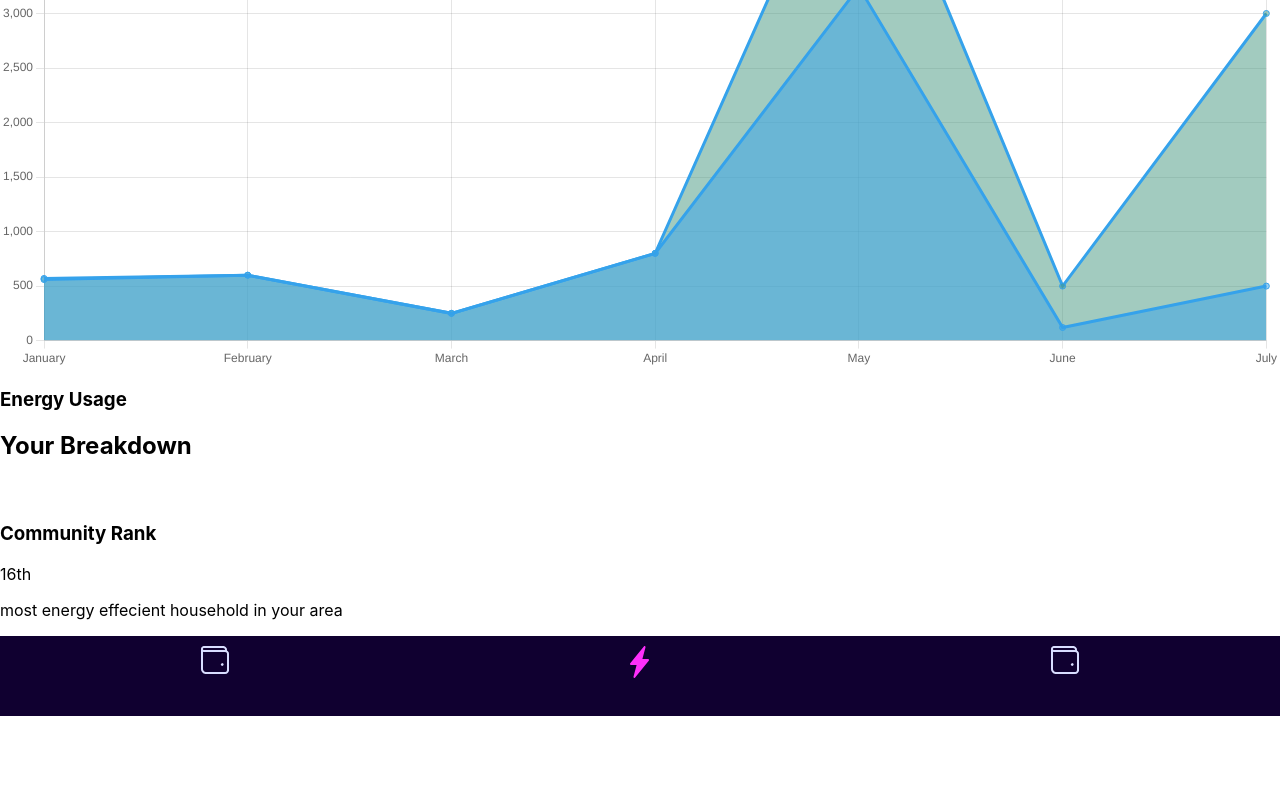
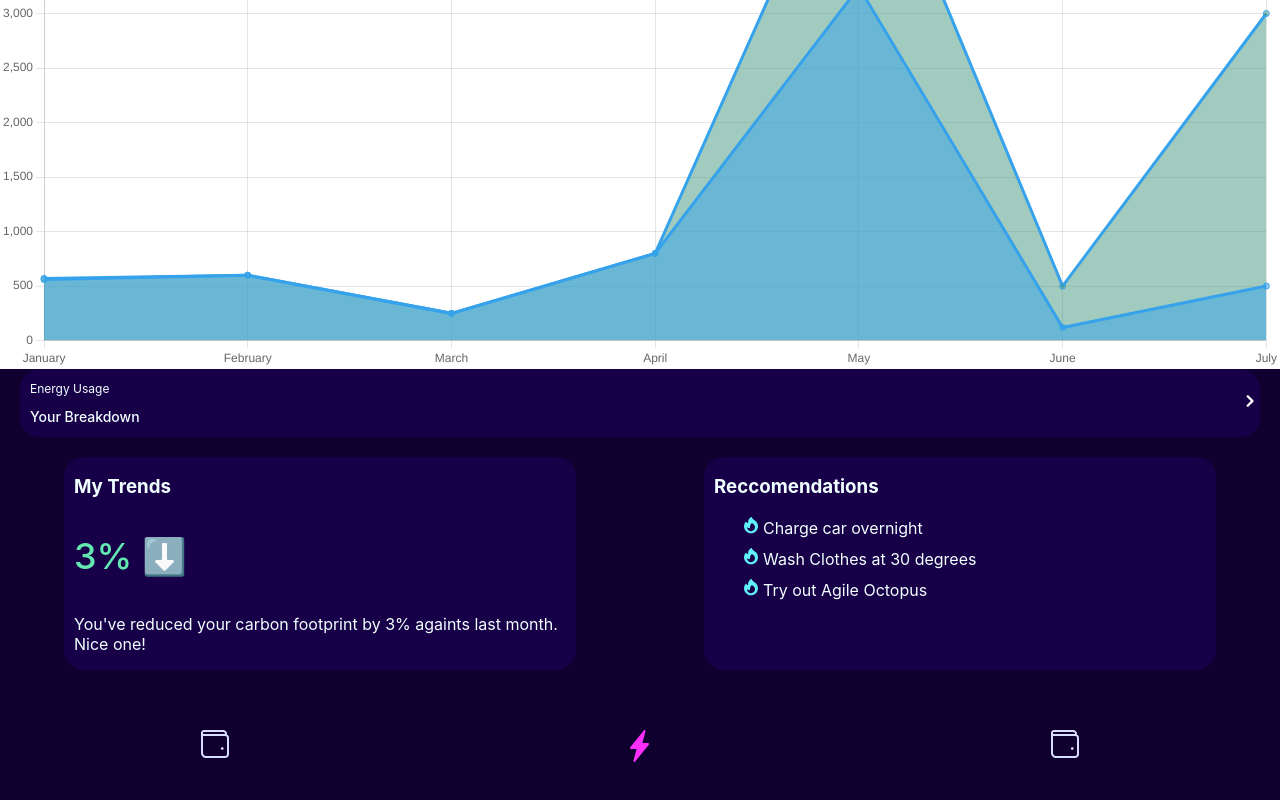
Before and after one commit to mescad/octopus-energy--project-client, a React (Create React App) app: page / in a window 1280 px wide. Shown: the part 391-1191 px from the top of the page. Before the commit the page ends 1107 px from the top, so only its background shows below. Built offline with nearby package versions, Linux system fonts and the light colour scheme.

Commit message:
minor changes

```diff
--- a/src/components/Infosection/Infosction.js
+++ b/src/components/Infosection/Infosction.js
@@ -1,7 +1,7 @@
-import './Infosection.scss';
+import "./Infosection.scss";
 import { Link } from "react-router-dom";
 import arrow from "../../assets/images/icons/entypo_chevron-left.svg";
-
+import fire from "../../assets/images/icons/fire.svg"
 
 const Infosection = () => {
   return (
@@ -17,14 +17,22 @@ const Infosection = () => {
       </div>
       <div className="infosection__vertbox-container">
         <div className="infosection__vertbox">
-                <h3 className="infosection__vertbox-title">Community Rank</h3>
-                <p className="infosection__vertbox-info">16th</p>
-                <p className="infosection__vertbox-summary">most energy effecient household in your area</p>
+          <h3 className="infosection__vertbox-title">My Trends</h3>
+          <p className="infosection__vertbox-info">3% ⬇️ </p>
+          <p className="infosection__vertbox-summary">
+            You've reduced your carbon footprint by 3% againts last month. Nice one!
+          </p>
         </div>
-            <div className="infosection_vertbox"></div>
+        <div className="infosection__vertbox">
+          <h3 className="infosection__vertbox-title">Reccomendations</h3>
+          <ul className="infosection__vertbox-reclist">
+            <li className="infosection__vertbox-reclistitem"><img className="infosection__vertbox-reclist--icon"src={fire}/>Charge car overnight</li>
+            <li className="infosection__vertbox-reclistitem"><img className="infosection__vertbox-reclist--icon"src={fire}/>Wash Clothes at 30 degrees</li>
+            <li className="infosection__vertbox-reclistitem"><img className="infosection__vertbox-reclist--icon"src={fire}/>Try out Agile Octopus</li>
+          </ul>
+        </div>
       </div>
     </section>
-
   );
 };
 
--- a/src/components/Infosection/Infosection.scss
+++ b/src/components/Infosection/Infosection.scss
@@ -2,27 +2,76 @@
 @use "../../styles/mixins" as *;
 @use "../../styles/resets";
 
-.infosetion {
-    background-color: $siphon;
+.infosection {
+  background-color: $siphon;
+  color: $ice;
 
-    &_horozontalbox{
+  &__horozontalbox {
+    margin-left: 2rem;
+    margin-right: 2rem;
+    background-color: #180048;
+    border-radius: 20px;
+    display: flex;
+    justify-content: space-between;
+    align-items: center;
 
-        &-textcontianer{
+    &-textcontianer {
+    }
+    padding-left: 1rem;
 
-        }
+    &-title {
+      @include elementsubtext;
+    }
 
-        &-title{
-            @include elementsubtext;
+    &-info {
+      @include elementtitle;
+    }
 
-        }
 
-        &-info{
-            @include elementtitle;
 
-        }
+    &-arrow {
+    }
+  }
 
-        &-arrow{
+  &__vertbox {
+    background-color: $hemocyanin;
+    width: 40%;
+    border-radius: 20px;
 
+    &-summary{
+        padding-left:1rem;
+    }
+
+    &-reclist{
+        list-style: none;
+
+        &--icon{
+            margin-right: 0.5rem;
         }
     }
+
+    &-reclistitem{
+        padding-bottom:1rem;
+    }
+
+    &-title {
+      padding-left: 1rem;
+    }
+
+    &-info {
+      color: #63e8b2;
+      font-size: 36px;
+      font-style: normal;
+      font-weight: 500;
+      line-height: normal;
+      padding-left:1rem;
+    }
+
+    &-container {
+      margin-top: 2rem;
+      display: flex;
+      justify-content: space-around;
+      padding-bottom: 5rem;
+    }
+  }
 }
```
Also changed, not shown: src/assets/images/icons/fire.svg (added). Lines whose indentation alone changed are shown as unchanged.
